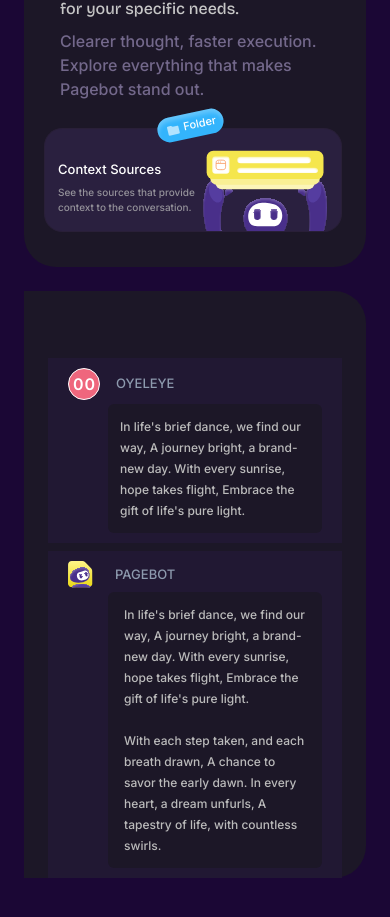
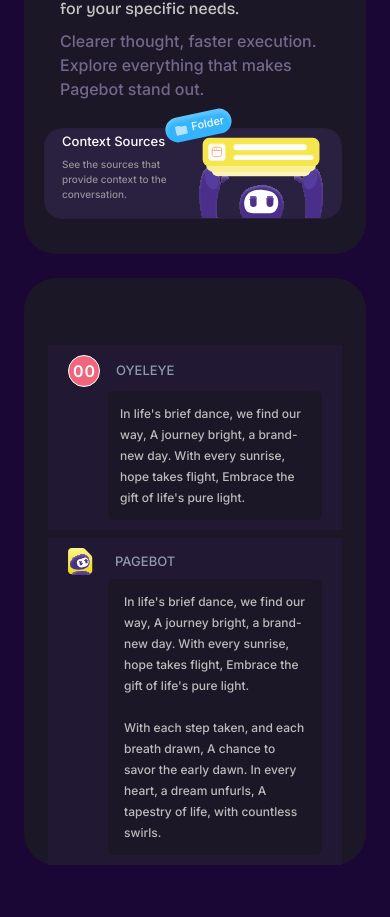
Before and after one commit to mashami/pagebot.ai, a Next.js app: page / in a window 390 px wide. Shown: the part 2800-3717 px from the top of the page. Built offline with nearby package versions, Linux system fonts and the light colour scheme.

Commit message:
fix: changes on the context source

```diff
--- a/src/components/YourBuddySection/YourBuddySection.tsx
+++ b/src/components/YourBuddySection/YourBuddySection.tsx
@@ -93,7 +93,7 @@
             </span>
 
             <div className="flex items-end justify-end md:pt-[105px] pt-[27px]">
-              <div className="relative bg-[#2A203F] pt-[14px] md:px-[17px] px-[13px] rounded-[18px] border-[0.5px] w-[390px] border-[#291F38] flex md:items-start items-end">
+              <div className="relative bg-[#2A203F] md:pt-[14px] pt-px md:px-[17px] px-[17px] rounded-[18px] border-[0.5px] md:w-[390px] w-full border-[#291F38] flex md:items-start items-end space-x-2">
                 <div className="space-y-2 md:pb-0 pb-4">
                   <p className="font-medium md:leading-[18px] leading-[15px] text-white md:text-[16px] text-[13px]">
                     Context Sources
@@ -127,7 +127,7 @@
               </div>
             </div>
           </div>
-          <div className="flex justify-end items-end bg-[#1C1727] rounded-r-[32px] md:px-7 px-6 md:pt-0 pt-[67px]">
+          <div className="flex justify-end items-end bg-[#1C1727] md:rounded-r-[32px] rounded-[32px] md:px-7 px-6 md:pt-0 pt-[67px]">
             <div className="space-y-2">
               <div className="px-5 py-[10px] bg-[#211833] space-y-1">
                 <span className="flex items-center space-x-4">
```
